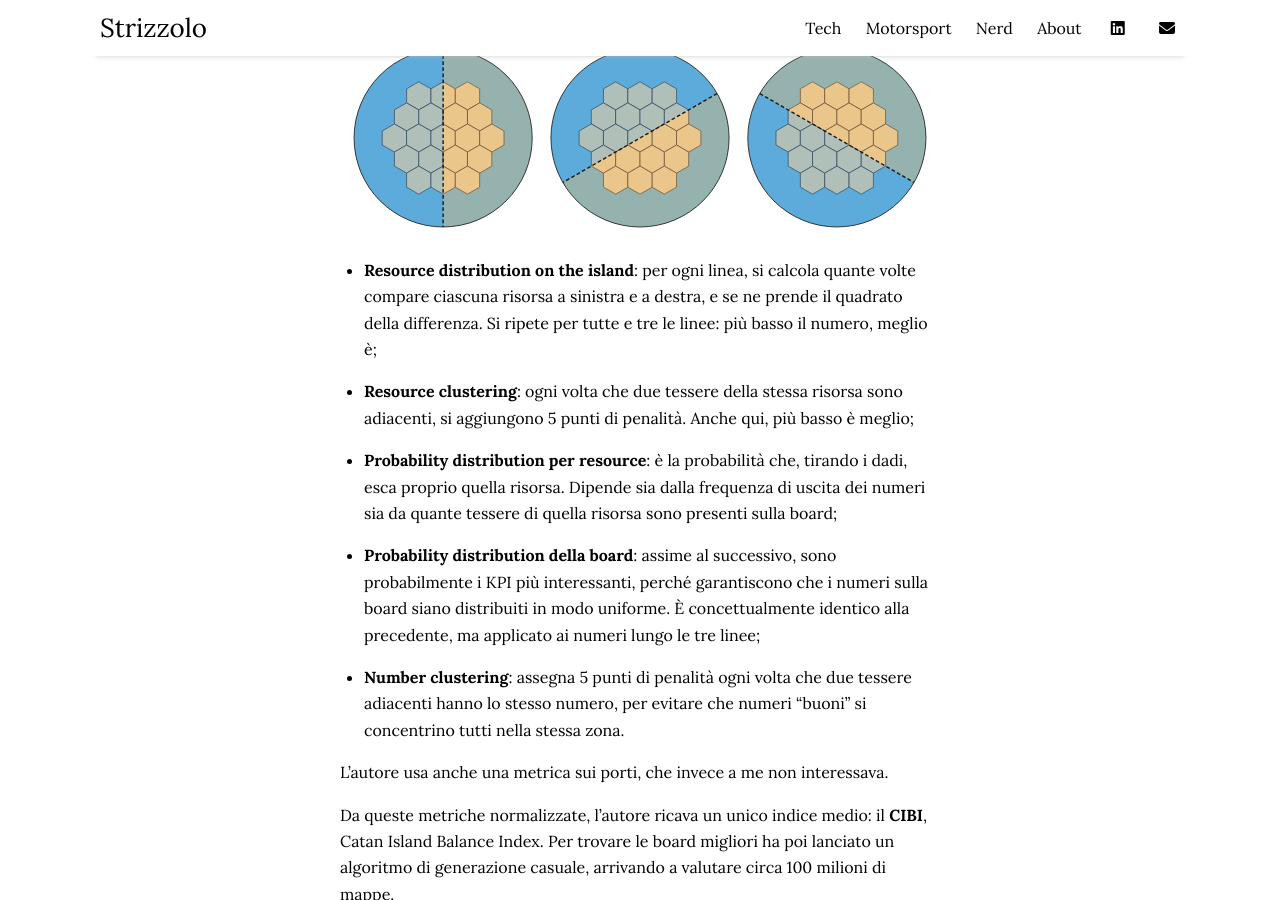
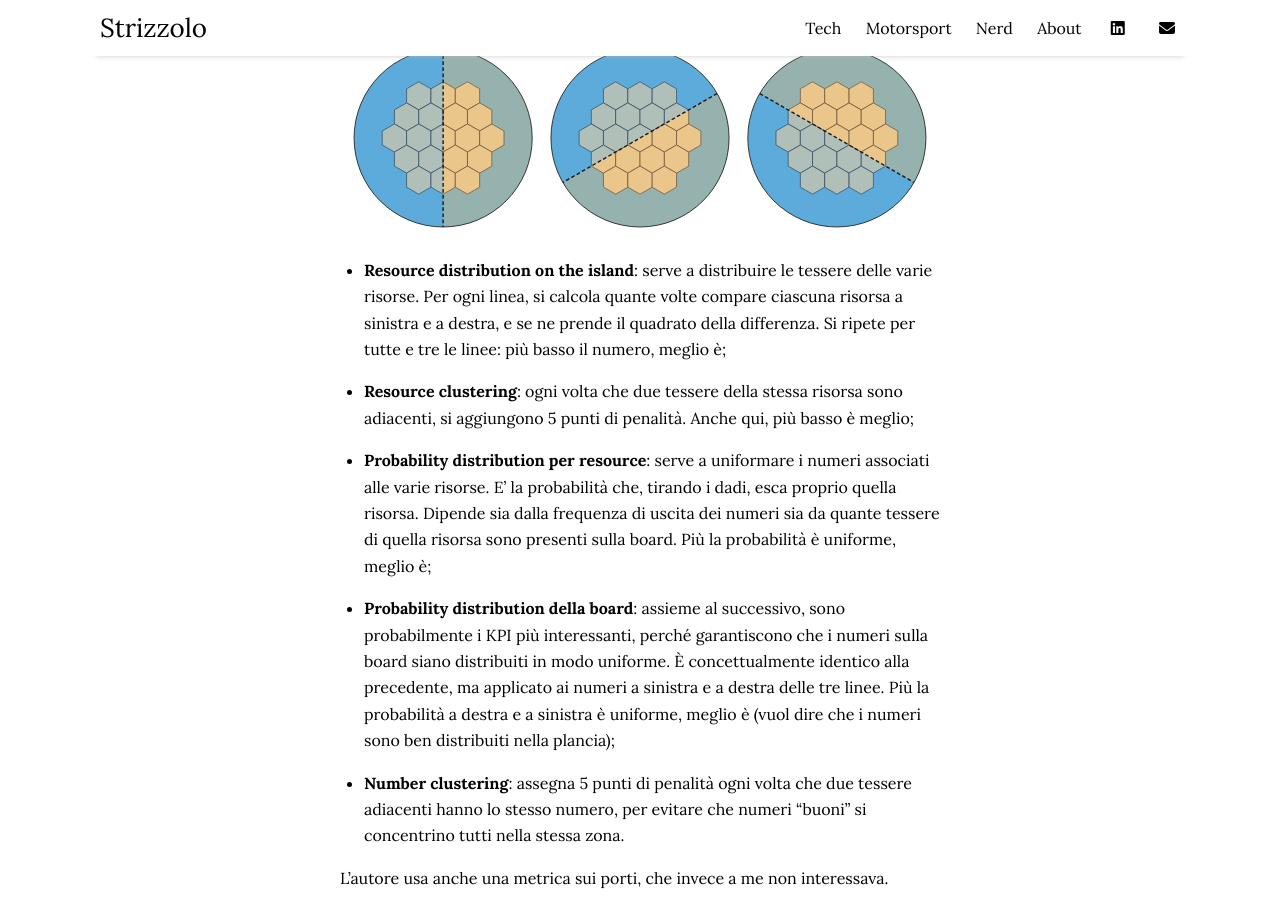
Before and after one commit to SimoneStrizzolo/simonestrizzolo.github.io, a Jekyll site: the page built from _posts/2026-08-12-catan-bilanciato.md, in a window 1280 px wide and 900 px high, scrolled down 1103 px. Built offline with Jekyll 4.4.1, drawn with Linux system fonts in a browser that asks for light colours; some of the changed text lies outside the part shown.

Commit message:
docs: sistemato post catan

````diff
--- a/_posts/2026-08-12-catan-bilanciato.md
+++ b/_posts/2026-08-12-catan-bilanciato.md
@@ -23,13 +23,13 @@ Le metriche in questione:
   <img src="/assets/img/catan/catan-slices-diagram.svg" alt="Le tre linee immaginarie che dividono la board in sei fette" style="width:100%; max-width:800px;">
 </div>
 
-- **Resource distribution on the island**: per ogni linea, si calcola quante volte compare ciascuna risorsa a sinistra e a destra, e se ne prende il quadrato della differenza. Si ripete per tutte e tre le linee: più basso il numero, meglio è;
+- **Resource distribution on the island**: serve a distribuire le tessere delle varie risorse. Per ogni linea, si calcola quante volte compare ciascuna risorsa a sinistra e a destra, e se ne prende il quadrato della differenza. Si ripete per tutte e tre le linee: più basso il numero, meglio è;
 
 - **Resource clustering**: ogni volta che due tessere della stessa risorsa sono adiacenti, si aggiungono 5 punti di penalità. Anche qui, più basso è meglio;
 
-- **Probability distribution per resource**: è la probabilità che, tirando i dadi, esca proprio quella risorsa. Dipende sia dalla frequenza di uscita dei numeri sia da quante tessere di quella risorsa sono presenti sulla board;
+- **Probability distribution per resource**: serve a uniformare i numeri associati alle varie risorse. E' la probabilità che, tirando i dadi, esca proprio quella risorsa. Dipende sia dalla frequenza di uscita dei numeri sia da quante tessere di quella risorsa sono presenti sulla board. Più la probabilità è uniforme, meglio è;
 
-- **Probability distribution della board**: assime al successivo, sono probabilmente i KPI più interessanti, perché garantiscono che i numeri sulla board siano distribuiti in modo uniforme. È concettualmente identico alla precedente, ma applicato ai numeri lungo le tre linee;
+- **Probability distribution della board**: assieme al successivo, sono probabilmente i KPI più interessanti, perché garantiscono che i numeri sulla board siano distribuiti in modo uniforme. È concettualmente identico alla precedente, ma applicato ai numeri a sinistra e a destra delle tre linee. Più la probabilità a destra e a sinistra è uniforme, meglio è (vuol dire che i numeri sono ben distribuiti nella plancia);
 
 - **Number clustering**: assegna 5 punti di penalità ogni volta che due tessere adiacenti hanno lo stesso numero, per evitare che numeri "buoni" si concentrino tutti nella stessa zona.
 
@@ -71,9 +71,12 @@ Qui le mappe che ho ottenuto.
   </div>
 </div>
 
+## Prossimi passi
+Una mappa bilanciata non è detto sia "fair": la fase iniziale di gioco, in cui i vari player scelgono dove insidiarsi, è estremamente delicata e c'è il rischio che anche una mappa equilibrata provochi scompensi verso i giocatori che scelgono per ultimi. L'autore dell'articolo ne parla: vedrò se approfondire anche io!
+
 ## Codice usato
 
-Qui il codice che mi ha generato Claude. È un po' slop ma pace. Ho appena resettato il pc quindi ho deciso di farlo in PowerShell.
+Qui il codice che mi ha generato Claude. È un po' slop ma pace. Ho appena resettato il pc quindi l'ho fatto in PowerShell.
 
 ```powershell
 param(
````
